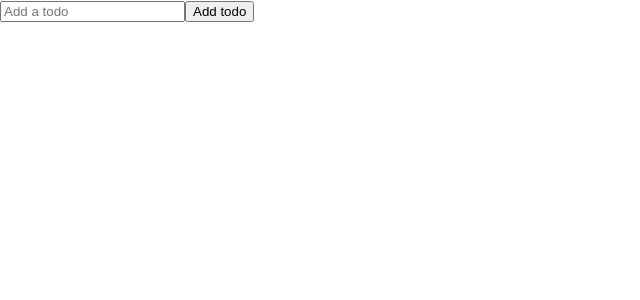
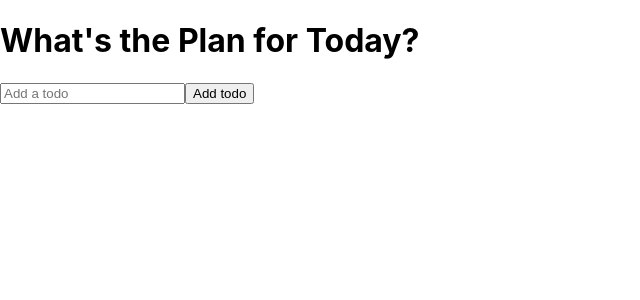
Before and after one commit to aselwilliams/todo-useref, a React (Create React App) app: page / in a window 1280 px wide. Shown: the top 300 px of the page, without its empty margins (0-640 px from the left). Built offline with nearby package versions, Linux system fonts and the light colour scheme.

Commit message:
add todo with check

```diff
--- a/package.json
+++ b/package.json
@@ -6,6 +6,7 @@
     "@testing-library/jest-dom": "^5.16.4",
     "@testing-library/react": "^13.3.0",
     "@testing-library/user-event": "^13.5.0",
+    "nanoid": "^4.0.0",
     "react": "^18.2.0",
     "react-dom": "^18.2.0",
     "react-scripts": "5.0.1",
--- a/src/App.js
+++ b/src/App.js
@@ -1,11 +1,11 @@
 
 import './App.css';
-import TodoForm from './components/TodoForm';
+import TodoList from './components/TodoList';
 
 function App() {
   return (
     <div className="todo-app">
-    <TodoForm />
+    <TodoList />
     </div>
   );
 }
--- a/src/components/TodoForm.js
+++ b/src/components/TodoForm.js
@@ -1,13 +1,15 @@
-import React,{useState} from 'react'
+import React,{useState} from 'react';
+import {nanoid} from 'nanoid'
 
-function TodoForm() {
+function TodoForm(props) {
     const [input, setInput]=useState('')
 
     const handleChange=(e)=>{
         setInput(e.target.value)
     }
     const handleSubmit=(e)=>{
-        e.preventDefault()
+        e.preventDefault();
+
         props.onSubmit({
             id: nanoid(),
             text: input,
@@ -16,7 +18,7 @@ function TodoForm() {
     }
   return (
     <form onSubmit={handleSubmit} className='todo-form'>
-        <input type='text' placeholder='Add a todo' value={input} onChange={handleChange} />
+        <input type='text' placeholder='Add a todo' name='text' value={input} onChange={handleChange} />
         <button className='add'>Add todo</button>
     </form>
   )
--- a/src/components/TodoList.js
+++ b/src/components/TodoList.js
@@ -3,8 +3,20 @@ import TodoForm from './TodoForm'
 
 function TodoList() {
     const [todos, setTodos]=useState([])
+
+    const addTodo=todo=>{
+        if(!todo.text || /^\s*$/.test(todo.text)){
+            return;
+        }
+        const newTodos=[todo, ...todos];
+        setTodos(newTodos);
+        console.log(todo,...todos)
+    }
   return (
-    <div></div>
+    <div>
+        <h1>What's the Plan for Today?</h1>
+        <TodoForm onSubmit={addTodo} />
+    </div>
   )
 }
 
```
Also changed, not shown: 1 other file (tests, documents, lock files or other folders).
